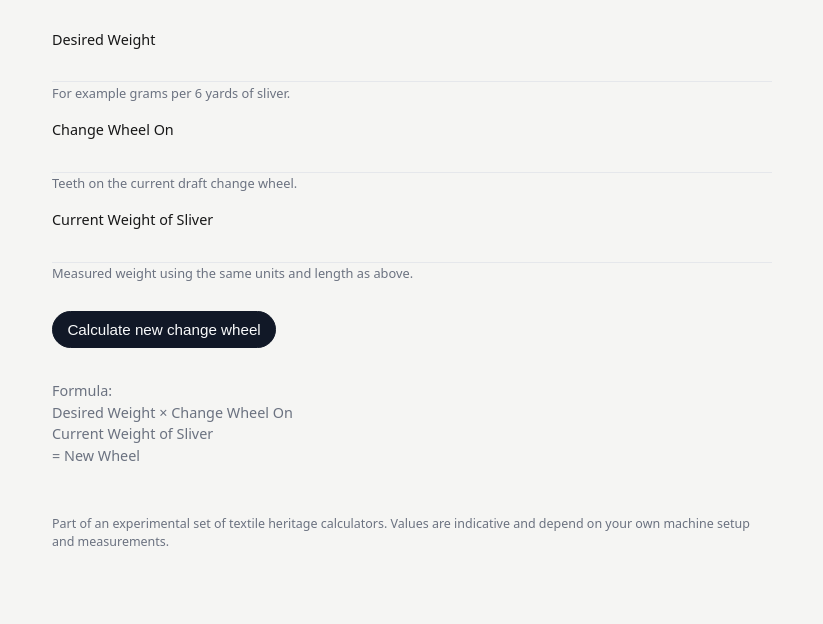
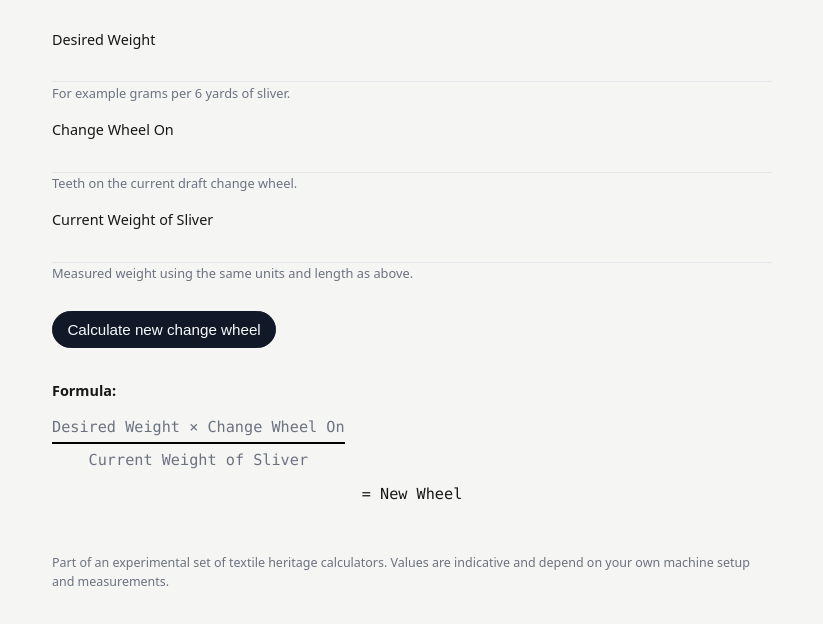
Before and after one commit to Amnesiac808/textiles-calculators, a plain HTML site: page index.html in a window 1280 px wide. Shown: the part 205-829 px from the top of the page, without its empty margins (228-1051 px from the left). Before the commit the page ends 800 px from the top, so only its background shows below. Drawn offline with Linux system fonts and the light colour scheme.

Commit message:
Update styles.css

```diff
--- a/css/styles.css
+++ b/css/styles.css
@@ -162,6 +162,49 @@ footer {
   color: var(--muted);
 }
 
+.formula-block {
+  margin-top: 2rem;
+  font-size: 0.9rem;
+  color: var(--muted);
+}
+
+.formula-title {
+  font-weight: 600;
+  margin-bottom: 0.5rem;
+  color: var(--fg);
+}
+
+.formula-fraction {
+  display: inline-block;
+  text-align: center;
+  margin: 0.5rem 0;
+  font-family: ui-monospace, Menlo, Consolas, monospace;
+  font-size: 0.95rem;
+  line-height: 1.2;
+}
+
+.formula-fraction .numerator {
+  padding-bottom: 0.2rem;
+}
+
+.formula-fraction .bar {
+  border-top: 2px solid #000;
+  width: 100%;
+  margin: 0.2rem 0;
+}
+
+.formula-fraction .denominator {
+  padding-top: 0.2rem;
+}
+
+.equals-line {
+  margin-top: 0.4rem;
+  font-family: ui-monospace, Menlo, Consolas, monospace;
+  font-size: 0.95rem;
+  text-align: center;
+  color: var(--fg);
+}
+
 @media (max-width: 600px) {
   h1 {
     font-size: 1.5rem;
```
